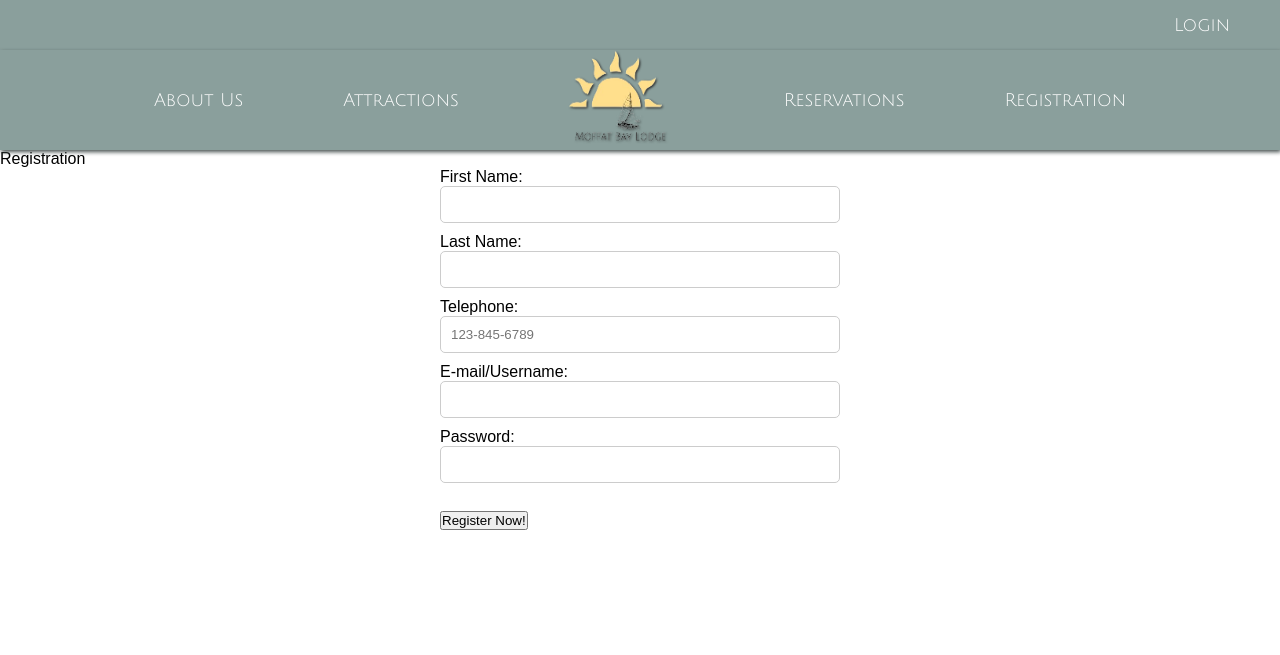
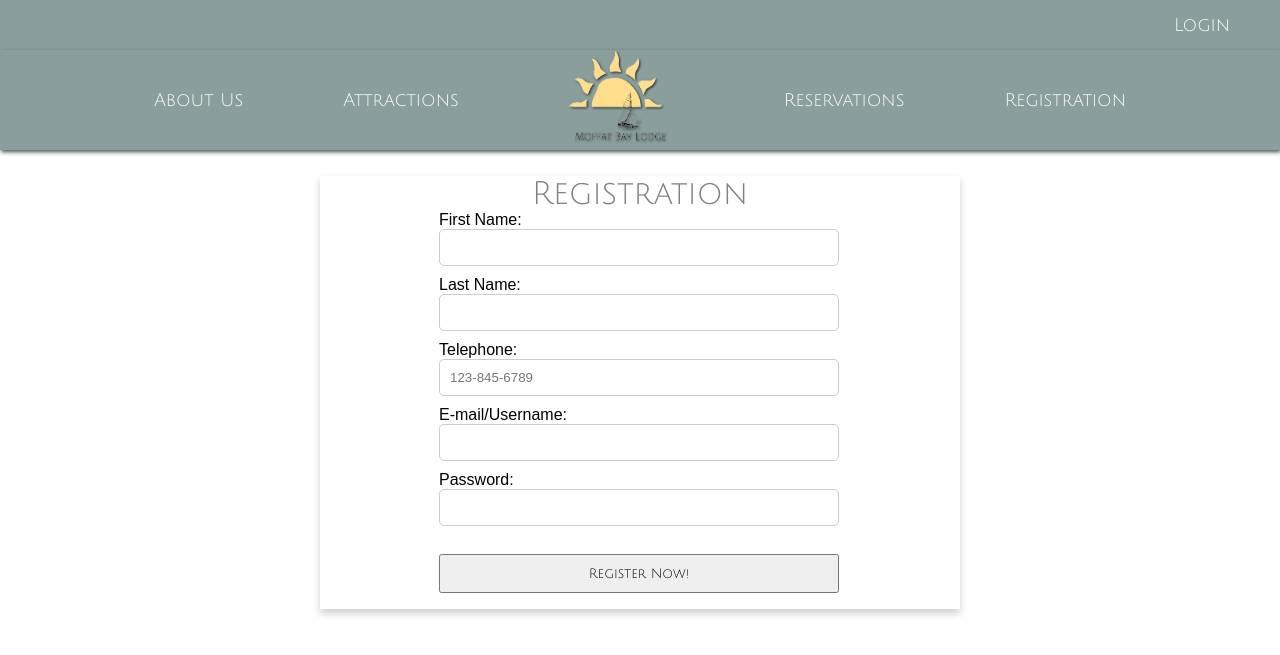
Before and after one commit to samiahFord/Moffat-Bay, a PHP site: page /Registration.php in a window 1280 px wide. Shown: the top 655 px of the page. Run offline with PHP 8.4, Linux system fonts and the light colour scheme.

Commit message:
Cosmetic:Added in the info for the registaration page

```diff
--- a/shared/styles.css
+++ b/shared/styles.css
@@ -50,12 +50,6 @@ a:hover {
   filter: drop-shadow(1px 1px 1px #222);
 }
 
-* {
-  margin: 0;
-  padding: 0;
-  box-sizing: border-box;
-}
-
 #navbar {
   display: flex;
   justify-content: center;
@@ -93,11 +87,13 @@ a:hover {
   text-decoration: none;
   font-size: large;
 }
+
 a:hover {
   padding: 0px 50px;
   -webkit-filter: drop-shadow(1px 1px 1px #222);
   filter: drop-shadow(1px 1px 1px #222);
 }
+
 body {
     font-family: Arial, sans-serif;
     margin: 0;
@@ -178,9 +174,43 @@ button:hover {
     background-color: #555;
 }
 
+input[type="submit"]
+{
+  font-family: Julius Sans One;
+  width: 100%;
+  padding: 10px;
+}
+
 /* Align forgot links to the right */
 .forgot-link {
     float: right;
+}
+
+.card {
+  box-shadow: 0 4px 8px rgba(0, 0, 0, 0.2);
+  transition: 0.3s;
+  width: 50%;
+  margin-top: 2%;
+  margin-left: 25%;
+  margin-right: 25%;
+  display: flex;
+  flex-direction: column;
+}
+
+.card-title {
+  text-align: center;
+  font-size: 2em;
+  color: gray;
+  font-weight: 400;
+  font-family: Julius Sans One;
+}
+
+.card-content {
+  padding: 0 2px 16px 0;
+}
+
+.card a:hover {
+  box-shadow: 0 8px 16px 0 rgba(0, 0, 0, 0.2);
 }
 
 /* Responsive styles */
```
Also changed, not shown: 1 other file.
